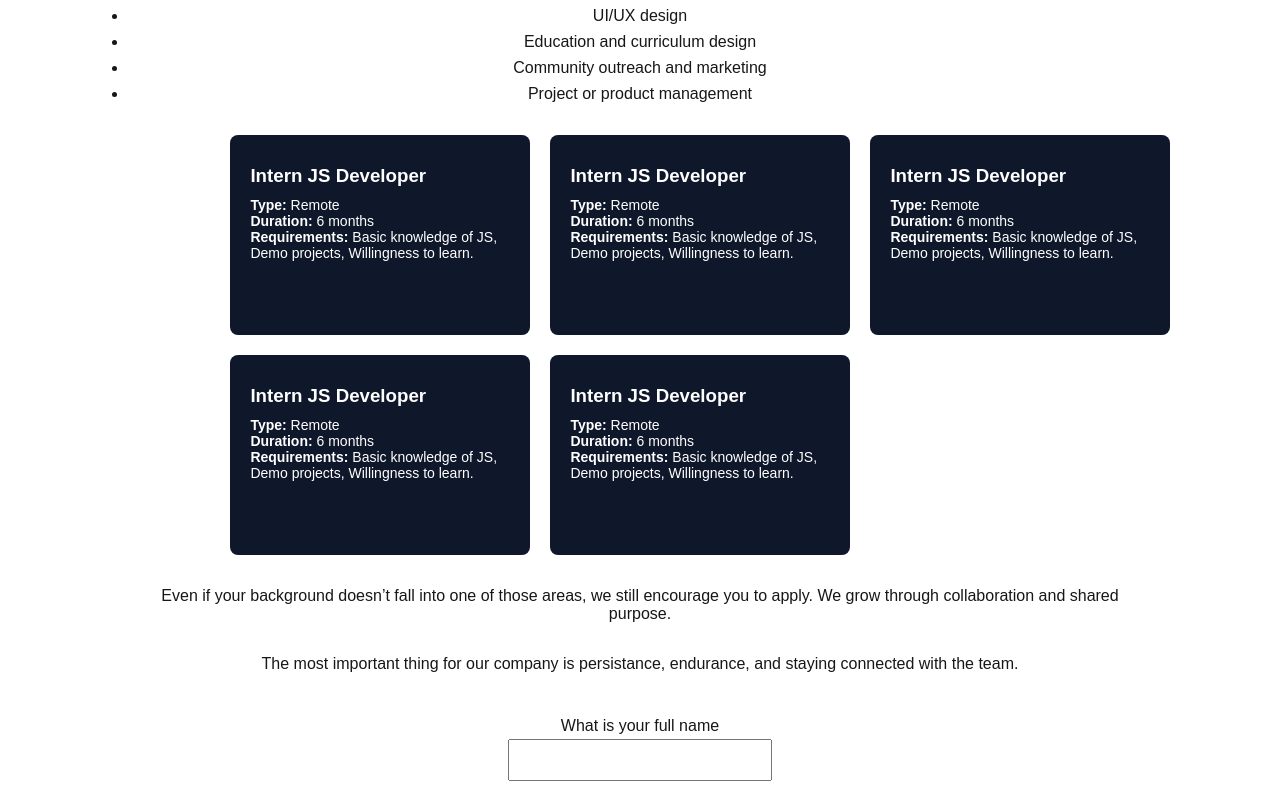
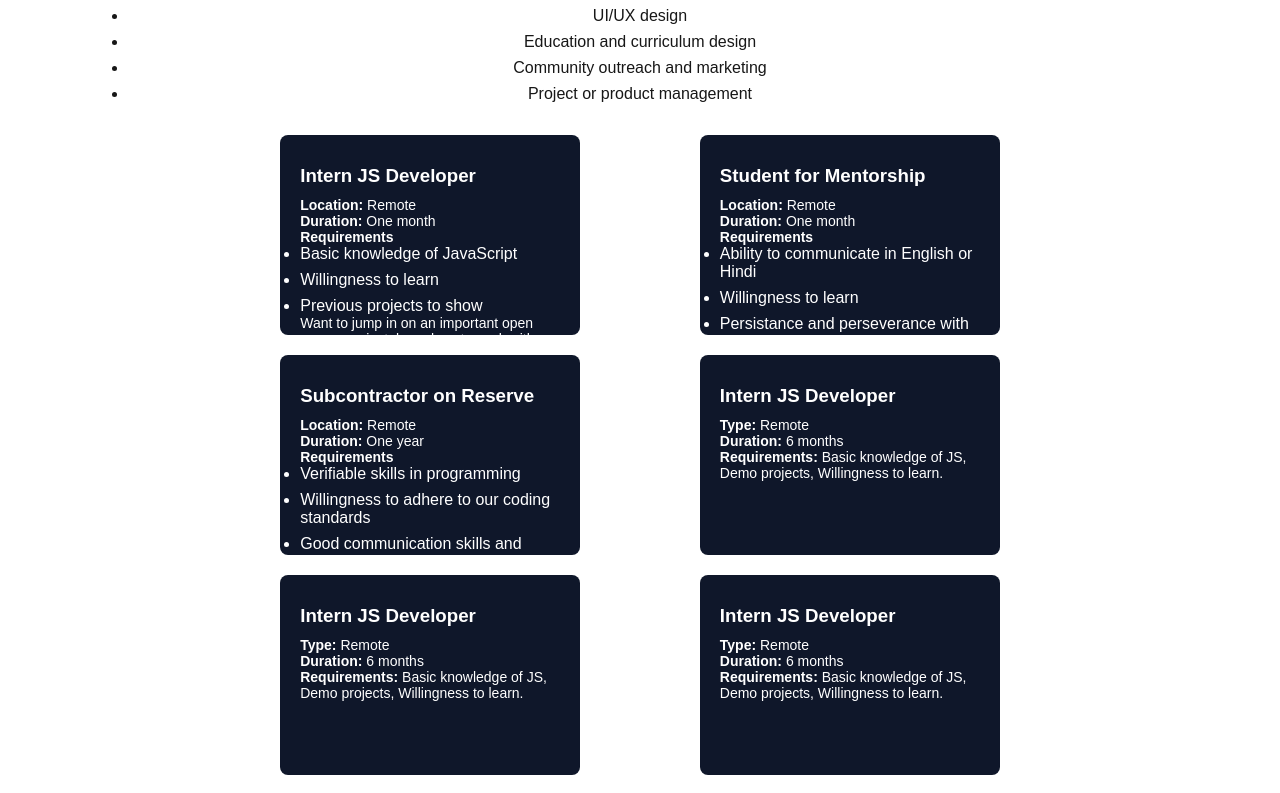
Before and after one commit to joewrotehaikus/llama_landing, a Next.js app: page /careers in a window 1280 px wide. Shown: the part 523-1316 px from the top of the page. Built offline with nearby package versions, Linux system fonts and the light colour scheme.

Commit message:
Added to careers page

```diff
--- a/app/careers/page.jsx
+++ b/app/careers/page.jsx
@@ -7,6 +7,47 @@ export const metadata = {
 };
 
 export default function CareersPage() {
+  // Pass in jobs opps to workApplication
+  const opportunities = [
+    {
+      title: "Intern JS Developer",
+      location: "Remote",
+      duration: "One month",
+      requirements: [
+        "Basic knowledge of JavaScript",
+        "Willingness to learn",
+        "Previous projects to show",
+      ],
+      description:
+        "Want to jump in on an important open source project, learn how to work with groups, and have verifiable experience? This is a great opportunity to show off just how skilled you are with coding and pick up some more skills along the way!",
+    },
+    {
+      title: "Student for Mentorship",
+      location: "Remote",
+      duration: "One month",
+      requirements: [
+        "Ability to communicate in English or Hindi",
+        "Willingness to learn",
+        "Persistance and perseverance with problem solving",
+        "No experience or programming knowledge necessary",
+      ],
+      description:
+        "Thought about programming but did not want to learn it on your own? Here's an opportunity to learn the basics while helping create learning resources for yourself and others. You will be working with one or more mentors who will talk you through some of the basics. We will help you go from zero to contributing to an open source project. All the while, you will be using and contributing to learning materials.",
+    },
+    {
+      title: "Subcontractor on Reserve",
+      location: "Remote",
+      duration: "One year",
+      requirements: [
+        "Verifiable skills in programming",
+        "Willingness to adhere to our coding standards",
+        "Good communication skills and positive attitude",
+      ],
+      description:
+        "We are preparing to market to people who want custom coding. On occasion, our current members will not have time to meet the project goals by deadline. This is your chance to take some of the money earned for the project in exchange for helping us to finish on deadline.",
+    },
+  ];
+
   return (
     <main className={`${styles.main} ${styles.cardPage}`}>
       <h2>Careers and Work Opportunities</h2>
@@ -37,36 +78,91 @@ export default function CareersPage() {
         <li>Community outreach and marketing</li>
         <li>Project or product management</li>
       </ul>
-            <div className={`${styles.cards}`}>
+      <div className={`${styles.cards}`}>
+        {opportunities.map((opp) => (
+          <div className={`${styles.card}`} key={opp.title}>
+            <h3>{opp.title}</h3>
+            <p>
+              <span className={styles.card_bold}>Location: </span>
+              {opp.location}
+            </p>
+            <p>
+              <span className={styles.card_bold}>Duration: </span>
+              {opp.duration}
+            </p>
+            <p className={styles.card_bold}>Requirements</p>
+            <ul>
+              {opp.requirements.map((req) => (
+                <li key={req}>{req}</li>
+              ))}
+            </ul>
+            <p>{opp.description}</p>
+          </div>
+        ))}
         <div className={`${styles.card}`}>
           <h3>Intern JS Developer</h3>
-          <p><span className={`${styles.card_bold}`}>Type:</span> Remote</p>
-          <p><span className={`${styles.card_bold}`}>Duration:</span> 6 months</p>
-          <p><span className={`${styles.card_bold}`}>Requirements:</span> Basic knowledge of JS, Demo projects, Willingness to learn.</p>
+          <p>
+            <span className={`${styles.card_bold}`}>Type:</span> Remote
+          </p>
+          <p>
+            <span className={`${styles.card_bold}`}>Duration:</span> 6 months
+          </p>
+          <p>
+            <span className={`${styles.card_bold}`}>Requirements:</span> Basic
+            knowledge of JS, Demo projects, Willingness to learn.
+          </p>
         </div>
         <div className={`${styles.card}`}>
           <h3>Intern JS Developer</h3>
-          <p><span className={`${styles.card_bold}`}>Type:</span> Remote</p>
-          <p><span className={`${styles.card_bold}`}>Duration:</span> 6 months</p>
-          <p><span className={`${styles.card_bold}`}>Requirements:</span> Basic knowledge of JS, Demo projects, Willingness to learn.</p>
+          <p>
+            <span className={`${styles.card_bold}`}>Type:</span> Remote
+          </p>
+          <p>
+            <span className={`${styles.card_bold}`}>Duration:</span> 6 months
+          </p>
+          <p>
+            <span className={`${styles.card_bold}`}>Requirements:</span> Basic
+            knowledge of JS, Demo projects, Willingness to learn.
+          </p>
         </div>
         <div className={`${styles.card}`}>
           <h3>Intern JS Developer</h3>
-          <p><span className={`${styles.card_bold}`}>Type:</span> Remote</p>
-          <p><span className={`${styles.card_bold}`}>Duration:</span> 6 months</p>
-          <p><span className={`${styles.card_bold}`}>Requirements:</span> Basic knowledge of JS, Demo projects, Willingness to learn.</p>
+          <p>
+            <span className={`${styles.card_bold}`}>Type:</span> Remote
+          </p>
+          <p>
+            <span className={`${styles.card_bold}`}>Duration:</span> 6 months
+          </p>
+          <p>
+            <span className={`${styles.card_bold}`}>Requirements:</span> Basic
+            knowledge of JS, Demo projects, Willingness to learn.
+          </p>
         </div>
         <div className={`${styles.card}`}>
           <h3>Intern JS Developer</h3>
-          <p><span className={`${styles.card_bold}`}>Type:</span> Remote</p>
-          <p><span className={`${styles.card_bold}`}>Duration:</span> 6 months</p>
-          <p><span className={`${styles.card_bold}`}>Requirements:</span> Basic knowledge of JS, Demo projects, Willingness to learn.</p>
+          <p>
+            <span className={`${styles.card_bold}`}>Type:</span> Remote
+          </p>
+          <p>
+            <span className={`${styles.card_bold}`}>Duration:</span> 6 months
+          </p>
+          <p>
+            <span className={`${styles.card_bold}`}>Requirements:</span> Basic
+            knowledge of JS, Demo projects, Willingness to learn.
+          </p>
         </div>
         <div className={`${styles.card}`}>
           <h3>Intern JS Developer</h3>
-          <p><span className={`${styles.card_bold}`}>Type:</span> Remote</p>
-          <p><span className={`${styles.card_bold}`}>Duration:</span> 6 months</p>
-          <p><span className={`${styles.card_bold}`}>Requirements:</span> Basic knowledge of JS, Demo projects, Willingness to learn.</p>
+          <p>
+            <span className={`${styles.card_bold}`}>Type:</span> Remote
+          </p>
+          <p>
+            <span className={`${styles.card_bold}`}>Duration:</span> 6 months
+          </p>
+          <p>
+            <span className={`${styles.card_bold}`}>Requirements:</span> Basic
+            knowledge of JS, Demo projects, Willingness to learn.
+          </p>
         </div>
       </div>
       <p>
--- a/app/page.module.css
+++ b/app/page.module.css
@@ -35,7 +35,6 @@
   margin: 2rem;
 }
 
-
 .main ol {
   font-family: var(--font-geist-mono);
   padding-left: 0;
@@ -70,10 +69,7 @@
   padding: 0 20px;
   border: none;
   border: 1px solid transparent;
-  transition:
-    background 0.2s,
-    color 0.2s,
-    border-color 0.2s;
+  transition: background 0.2s, color 0.2s, border-color 0.2s;
   cursor: pointer;
   display: flex;
   align-items: center;
@@ -126,8 +122,9 @@ a.secondary {
 }
 
 /*CARDS*/
-.cardPage{
+.cardPage {
   display: flex;
+  flex-wrap: wrap;
   width: 80%;
   margin: 50px auto 100px auto;
   text-align: center;
@@ -135,15 +132,15 @@ a.secondary {
 
 .cards {
   display: grid;
-  justify-content: space-evenly;
-  margin: auto;
+  justify-items: center;
+  margin: 0 auto;
   width: 80%;
   color: white;
-  grid-template-columns: repeat(3, 1fr);
+  grid-template-columns: repeat(auto-fit, minmax(300px, 1fr));
   gap: 20px;
 }
 
-.card{
+.card {
   width: 300px;
   height: 200px;
   padding: 20px;
@@ -152,15 +149,15 @@ a.secondary {
   text-align: left;
 }
 
-.card h3{
+.card h3 {
   margin: 10px auto;
 }
 
-.card p{
+.card p {
   font-size: 14px;
 }
 
-.card_bold{
+.card_bold {
   font-weight: 600;
 }
 
```
